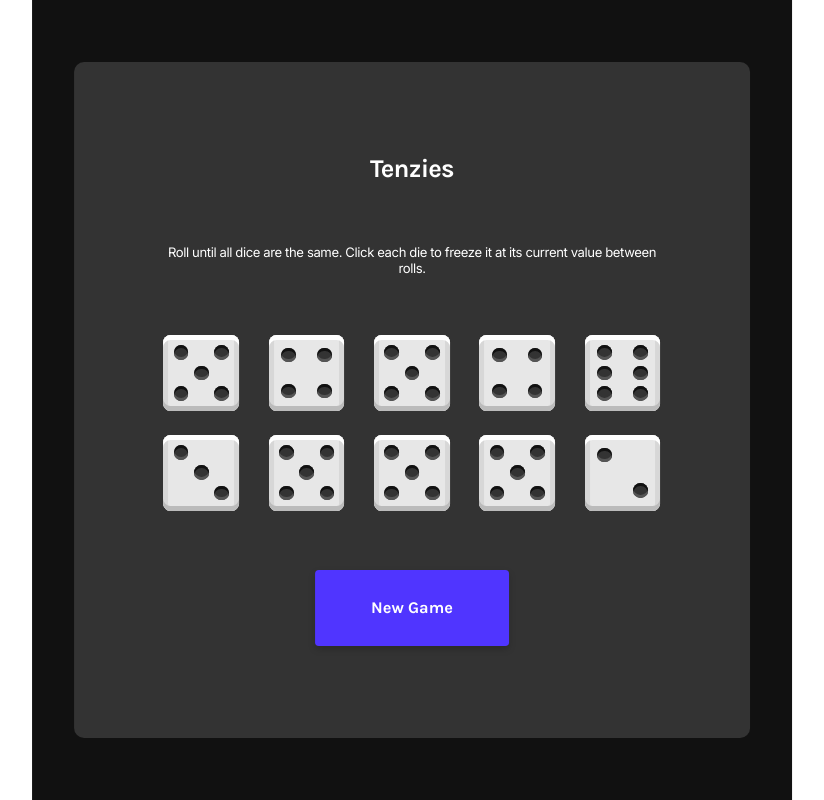
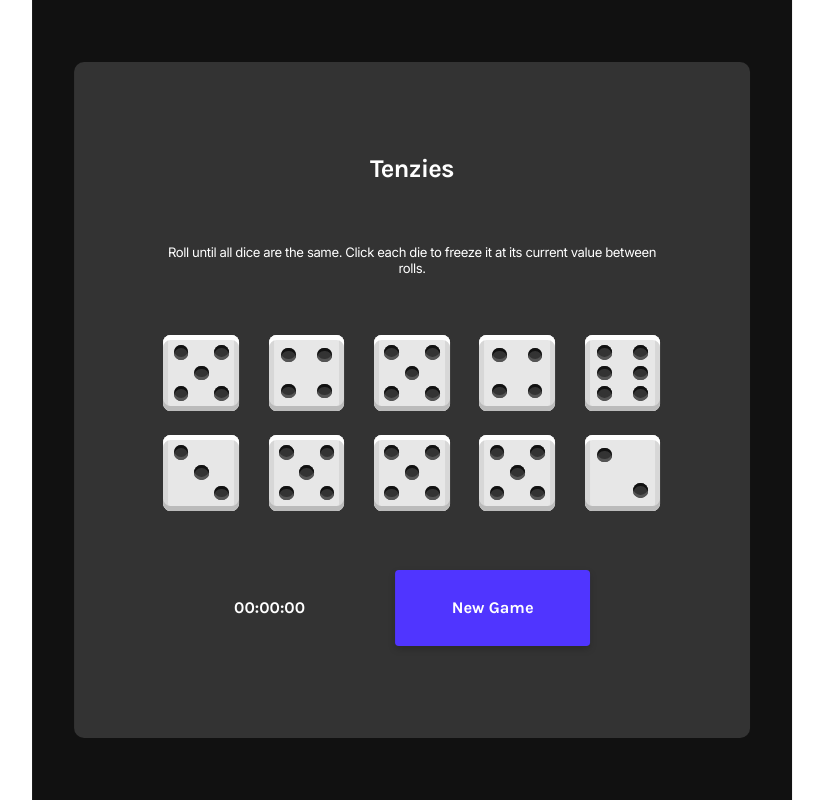
Before and after one commit to pianistoff/tenzies, a React app: page / in a window 1280 px wide. Shown: the whole page, without its empty margins (228-1052 px from the left). Built offline with nearby package versions, Linux system fonts and the light colour scheme.

Commit message:
Add a stopwatch (markup, style, functionality)

```diff
--- a/package.json
+++ b/package.json
@@ -24,10 +24,10 @@
     "@fontsource/karla": "^4.5.8",
     "@reduxjs/toolkit": "^1.8.3",
     "canvas-confetti": "^1.5.1",
-    "nanoid": "^4.0.0",
     "react": "^18.2.0",
     "react-dom": "^18.2.0",
-    "react-redux": "^8.0.2"
+    "react-redux": "^8.0.2",
+    "react-stopwatch": "^2.0.4"
   },
   "devDependencies": {
     "@babel/core": "^7.18.6",
--- a/src/App.js
+++ b/src/App.js
@@ -1,13 +1,16 @@
 import React from "react";
 import Die from "./components/Die";
+import Stopwatch from "./components/Stopwatch";
 import confetti from "canvas-confetti";
 import { useSelector, useDispatch } from "react-redux";
 import { startGame, endGame } from "./features/gameOnSlice";
 import { rollDice, newDice } from "./features/diceSlice";
+import { resetStopwatch } from "./features/timeSlice";
 
 export default function App() {
     const dice = useSelector((state) => state.dice.dice);
     const gameOn = useSelector((state) => state.gameOn.gameOn);
+    const time = useSelector(state => state.time.time);
     const dispatch = useDispatch();
 
     React.useEffect(() => {
@@ -79,6 +82,8 @@ export default function App() {
 
     function newGame() {
         dispatch(newDice());
+        if(time !== 0)
+        dispatch(resetStopwatch());
         dispatch(startGame());
     }
 
@@ -102,14 +107,19 @@ export default function App() {
                         freeze it at its current value between rolls.
                     </p>
                     <div className="dice">{diceElements}</div>
+                    <div className="bottom">
+                        <Stopwatch />
                         <button
-                        onClick={gameOn ? () => dispatch(rollDice()) : newGame}
+                            onClick={
+                                gameOn ? () => dispatch(rollDice()) : newGame
+                            }
                             className="btn"
                         >
                             {!gameOn ? "New Game" : "Roll"}
                         </button>
                     </div>
                 </div>
+            </div>
         </main>
     );
 }
--- /dev/null
+++ b/src/components/Stopwatch.js
@@ -0,0 +1,31 @@
+import React, { useEffect } from "react";
+import { useSelector, useDispatch } from "react-redux";
+import { addTenMs } from "../features/timeSlice";
+
+const Stopwatch = () => {
+    const gameOn = useSelector((state) => state.gameOn.gameOn);
+    const time = useSelector(state => state.time.time);
+    const dispatch = useDispatch();
+
+    useEffect(() => {
+        let interval;
+        if (gameOn) {
+            interval = setInterval(() => {
+                dispatch(addTenMs());
+            }, 10);
+        } else if (!gameOn) {
+            clearInterval(interval);
+        }
+        return () => clearInterval(interval);
+    }, [gameOn]);
+
+    return (
+        <p className="stopwatch">
+            <span>{("0" + Math.floor((time / 60000) % 60)).slice(-2)}:</span>
+            <span>{("0" + Math.floor((time / 1000) % 60)).slice(-2)}:</span>
+            <span>{("0" + ((time / 10) % 100)).slice(-2)}</span>
+        </p>
+    );
+};
+
+export default Stopwatch;
--- /dev/null
+++ b/src/features/timeSlice.js
@@ -0,0 +1,17 @@
+import { createSlice } from "@reduxjs/toolkit";
+
+const initialState = {
+    time: 0
+}
+
+export const timeSlice = createSlice({
+    name: "time",
+    initialState,
+    reducers: {
+        addTenMs: state => {state.time += 10},
+        resetStopwatch: state => {state.time = 0}
+}});
+
+export const { addTenMs, resetStopwatch } = timeSlice.actions;
+
+export default timeSlice.reducer;
--- a/src/index.js
+++ b/src/index.js
@@ -9,11 +9,13 @@ import { Provider } from "react-redux";
 import { configureStore } from "@reduxjs/toolkit";
 import gameOnReducer from "./features/gameOnSlice";
 import diceReducer from "./features/diceSlice";
+import timeReducer from "./features/timeSlice";
 
 const store = configureStore({
     reducer: {
         gameOn: gameOnReducer,
-        dice: diceReducer
+        dice: diceReducer,
+        time: timeReducer
     }
 })
 
--- a/src/styles.css
+++ b/src/styles.css
@@ -112,6 +112,23 @@
     grid-area: g;
 }
 
+.bottom {
+    display: flex;
+    justify-content: space-around;
+    align-items: center;
+    width: 100%;
+}
+
+.stopwatch {
+    color: white;
+    font-family: "Karla", sans-serif;
+    font-weight: 700;
+    font-size: 16.384px;
+    line-height: 19px;
+    width: 20px;
+    text-align: center;
+}
+
 .btn {
     background: #5035ff;
     box-shadow: 0px 3.2px 7.68px rgba(0, 0, 0, 0.18);
```
Also changed, not shown: 1 other file (tests, documents, lock files or other folders). Lines whose indentation alone changed are shown as unchanged.
